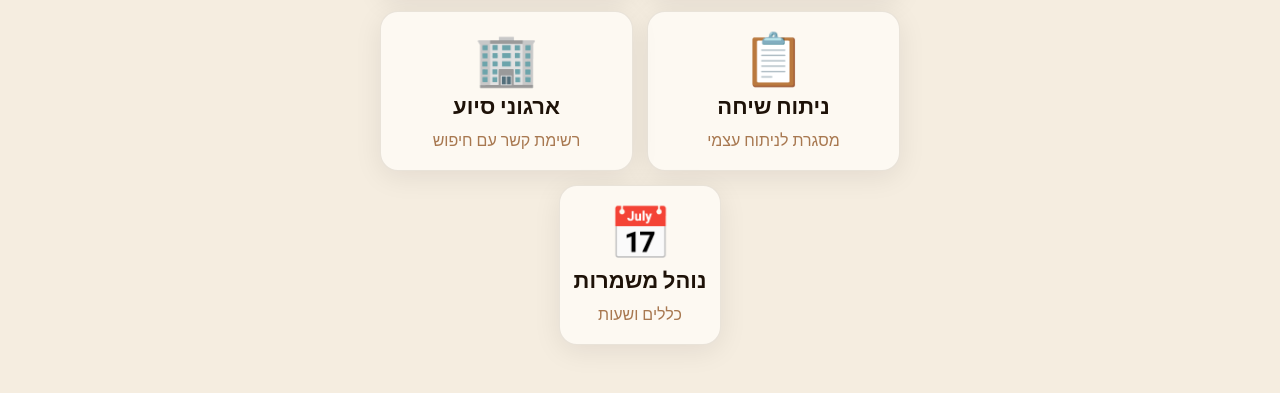
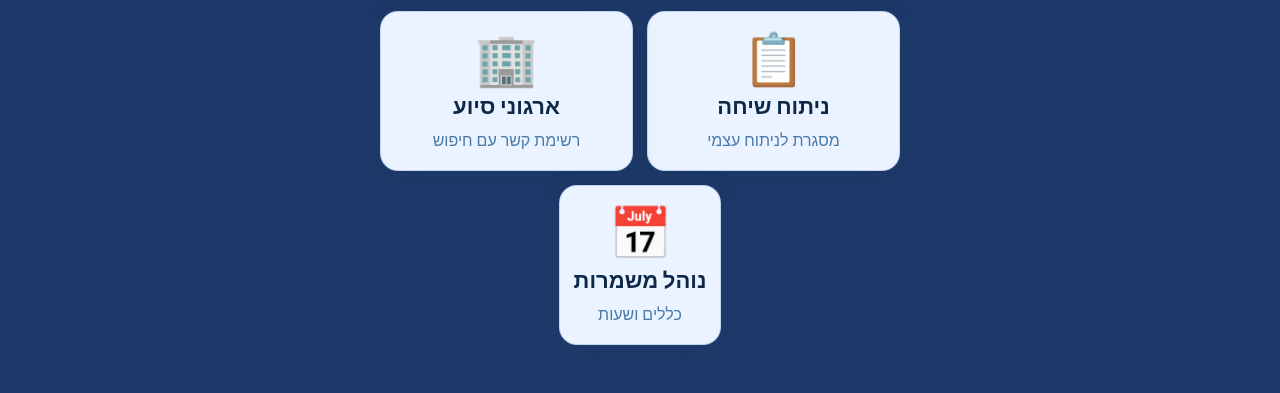
Before and after one commit to ronenofek/EranUS, a website: page docs/madrich-mitnadev.html in a window 1280 px wide. Shown: the part 720-1113 px from the top of the page. Drawn offline with Linux system fonts and the light colour scheme.

Commit message:
feat: blue theme (option C) + rename messages

```diff
--- a/docs/css/components.css
+++ b/docs/css/components.css
@@ -11,13 +11,13 @@
 #loginScreen::before {
   content: '';
   position: absolute; width: 500px; height: 500px; border-radius: 50%;
-  background: rgba(46,107,68,.08);
+  background: rgba(46,100,200,.10);
   top: -120px; left: -140px; pointer-events: none;
 }
 #loginScreen::after {
   content: '';
   position: absolute; width: 380px; height: 380px; border-radius: 50%;
-  background: rgba(200,128,26,.06);
+  background: rgba(100,160,240,.07);
   bottom: -80px; right: -80px; pointer-events: none;
 }
 .login-card {
--- a/docs/css/variables.css
+++ b/docs/css/variables.css
@@ -2,27 +2,27 @@
 *, *::before, *::after { box-sizing: border-box; margin: 0; padding: 0; }
 
 :root {
-  --green:      #2E6B44;
-  --green-dk:   #1E4D30;
-  --green-lt:   #5DBE82;
+  --green:      #2A5090;
+  --green-dk:   #1B3055;
+  --green-lt:   #6FB3E8;
   --accent:     #C8801A;
   --accent-lt:  #FFF0D0;
   --danger:     #C0392B;
   --danger-lt:  #FDECEA;
-  --blue:       #2E5FA3;
-  --blue-lt:    #EBF2FF;
-  --text:       #1E1208;
-  --text-2:     #7A5030;
-  --text-muted: #A87850;
-  --border:     rgba(61,32,8,.10);
-  --bg:         #F5EDE0;
-  --card:       #FDF9F2;
-  --card-2:     #F7F1E8;
-  --surface:    #FDF9F2;
-  --mint:       #EFF7EC;
+  --blue:       #2A5090;
+  --blue-lt:    #EAF3FF;
+  --text:       #0D2848;
+  --text-2:     #244870;
+  --text-muted: #4A7AAA;
+  --border:     rgba(0,80,160,.18);
+  --bg:         #1E3A6A;
+  --card:       #EAF3FF;
+  --card-2:     #D8EEFF;
+  --surface:    #EAF3FF;
+  --mint:       #D8EEFF;
   --topbar-h:   64px;
   --sidebar-w:  0px;
   --r:          18px;
-  --shadow:     0 6px 28px rgba(30,18,8,.08);
-  --shadow-lg:  0 10px 40px rgba(30,18,8,.13);
+  --shadow:     0 6px 28px rgba(13,40,72,.12);
+  --shadow-lg:  0 10px 40px rgba(13,40,72,.20);
 }
--- a/docs/js/features/admin/admin-panel.js
+++ b/docs/js/features/admin/admin-panel.js
@@ -25,6 +25,7 @@ const AdminPanel = {
                 onclick="AdminPanel.togglePin('${m.id}',${!m.pinned})" title="${m.pinned ? 'הסר נעיצה' : 'נעץ בראש'}">
                 ${m.pinned ? '📌 נעוץ' : '📌 נעץ'}
               </button>
+              <button class="btn btn-secondary btn-sm" onclick="AdminPanel.openEditMsg('${m.id}','${Helpers.escHtml(m.title)}')">✏️ שנה שם</button>
               <button class="btn btn-danger btn-sm" onclick="AdminPanel.confirmDelete('msg','${m.id}','${Helpers.escHtml(m.title)}')">🗑 מחק</button>
             </div>
           </div>`).join('')
@@ -90,6 +91,10 @@ const AdminPanel = {
     }
   },
 
+  openEditMsg(id, title) {
+    MessageAdmin.openEditMsg(id, title);
+  },
+
   openEditDoc(id, title) {
     DocAdmin.openEditDoc(id, title);
   },
--- a/docs/madrich-mitnadev.html
+++ b/docs/madrich-mitnadev.html
@@ -9,26 +9,26 @@
     *, *::before, *::after { box-sizing: border-box; margin: 0; padding: 0; }
 
     :root {
-      --green:      #2E6B44;
-      --green-dk:   #1E4D30;
-      --green-lt:   #5DBE82;
+      --green:      #2A5090;
+      --green-dk:   #1B3055;
+      --green-lt:   #6FB3E8;
       --accent:     #C8801A;
       --accent-lt:  #FFF0D0;
       --danger:     #C0392B;
       --danger-lt:  #FDECEA;
-      --blue:       #2E5FA3;
-      --blue-lt:    #EBF2FF;
-      --text:       #1E1208;
-      --text-2:     #7A5030;
-      --text-muted: #A87850;
-      --border:     rgba(61,32,8,.10);
-      --bg:         #F5EDE0;
-      --card:       #FDF9F2;
-      --card-2:     #F7F1E8;
-      --mint:       #EFF7EC;
+      --blue:       #2A5090;
+      --blue-lt:    #EAF3FF;
+      --text:       #0D2848;
+      --text-2:     #244870;
+      --text-muted: #4A7AAA;
+      --border:     rgba(0,80,160,.18);
+      --bg:         #1E3A6A;
+      --card:       #EAF3FF;
+      --card-2:     #D8EEFF;
+      --mint:       #D8EEFF;
       --r:          18px;
-      --shadow:     0 6px 28px rgba(30,18,8,.08);
-      --shadow-lg:  0 10px 40px rgba(30,18,8,.13);
+      --shadow:     0 6px 28px rgba(13,40,72,.12);
+      --shadow-lg:  0 10px 40px rgba(13,40,72,.20);
     }
 
     body {
```
Also changed, not shown: docs/index.html (+15 -0 lines), docs/js/core/storage.js (+23 -6 lines), docs/js/features/messages/message-admin.js (+33 -2 lines).
